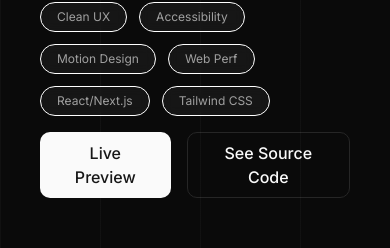
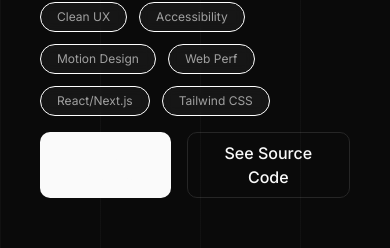
Before and after one commit to anynomous001/generative-ai-portfolio, a Next.js app: page / in a window 390 px wide. Shown: the part 2248-2496 px from the top of the page. Built offline with nearby package versions, Linux system fonts and the light colour scheme.

Commit message:
font size updated

```diff
--- a/app/page.tsx
+++ b/app/page.tsx
@@ -210,6 +210,7 @@ export default function HomePage() {
       `
             }}
           />
+          {/* <PageBg variant="stripe" /> */}
 
 
           <h1 className="font-sans font-semibold text-5xl sm:text-5xl md:text-5xl lg:text-[75px] leading-[1.05] tracking-tight flex items-center "
--- a/components/projects/project-showcase.tsx
+++ b/components/projects/project-showcase.tsx
@@ -251,10 +251,10 @@ export default function ProjectShowcase() {
                 ))}
               </ul>
               <div className="flex gap-4 mt-4">
-                <button className="bg-primary text-primary-foreground px-6 py-2 rounded-lg font-medium hover:opacity-90 transition-opacity">
+                <button className="bg-primary text-md md:text-primary-foreground px-6 py-2 rounded-lg font-medium hover:opacity-90 transition-opacity">
                   Live Preview
                 </button>
-                <button className="bg-card text-foreground px-6 py-2 rounded-lg font-medium border border-border hover:bg-background hover:opacity-90 transition-opacity">
+                <button className="bg-card   text-md md:text-foreground px-6 py-2 rounded-lg font-medium border border-border hover:bg-background hover:opacity-90 transition-opacity">
                   See Source Code
                 </button>
               </div>
```
